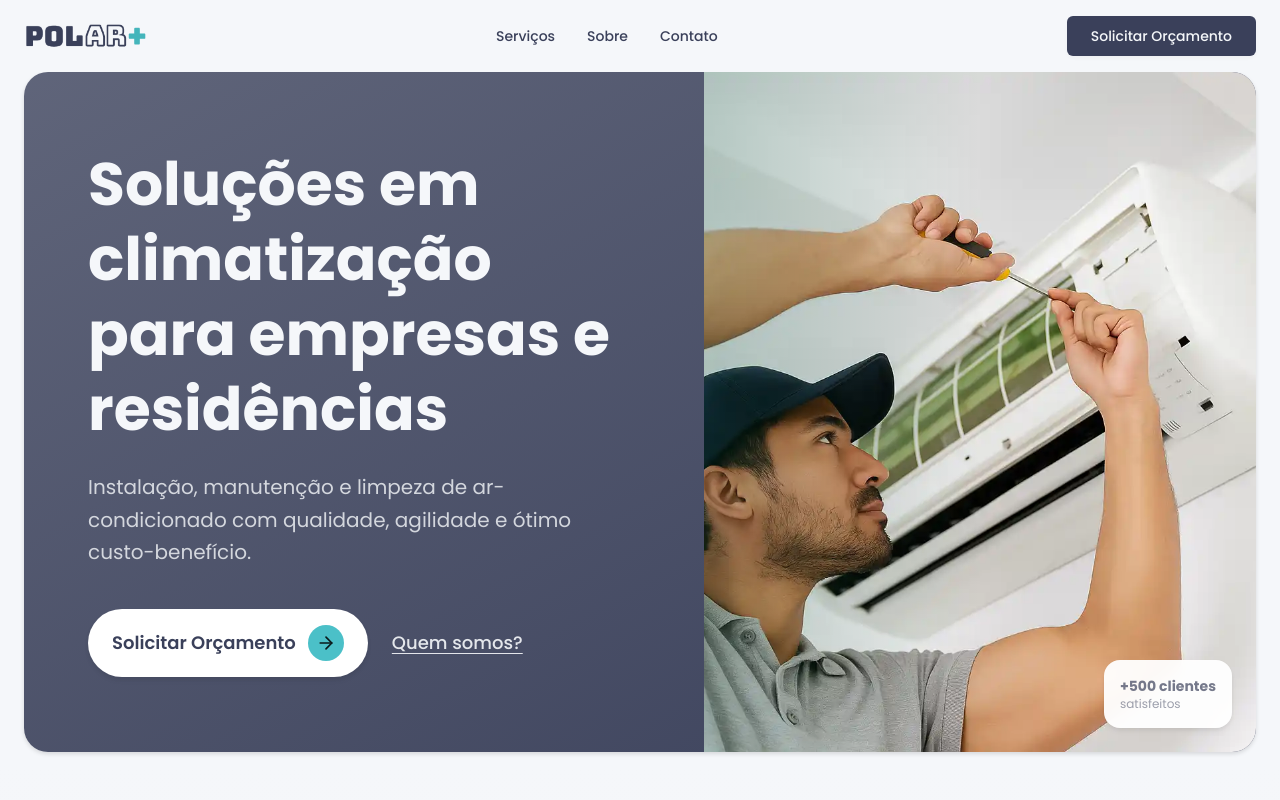
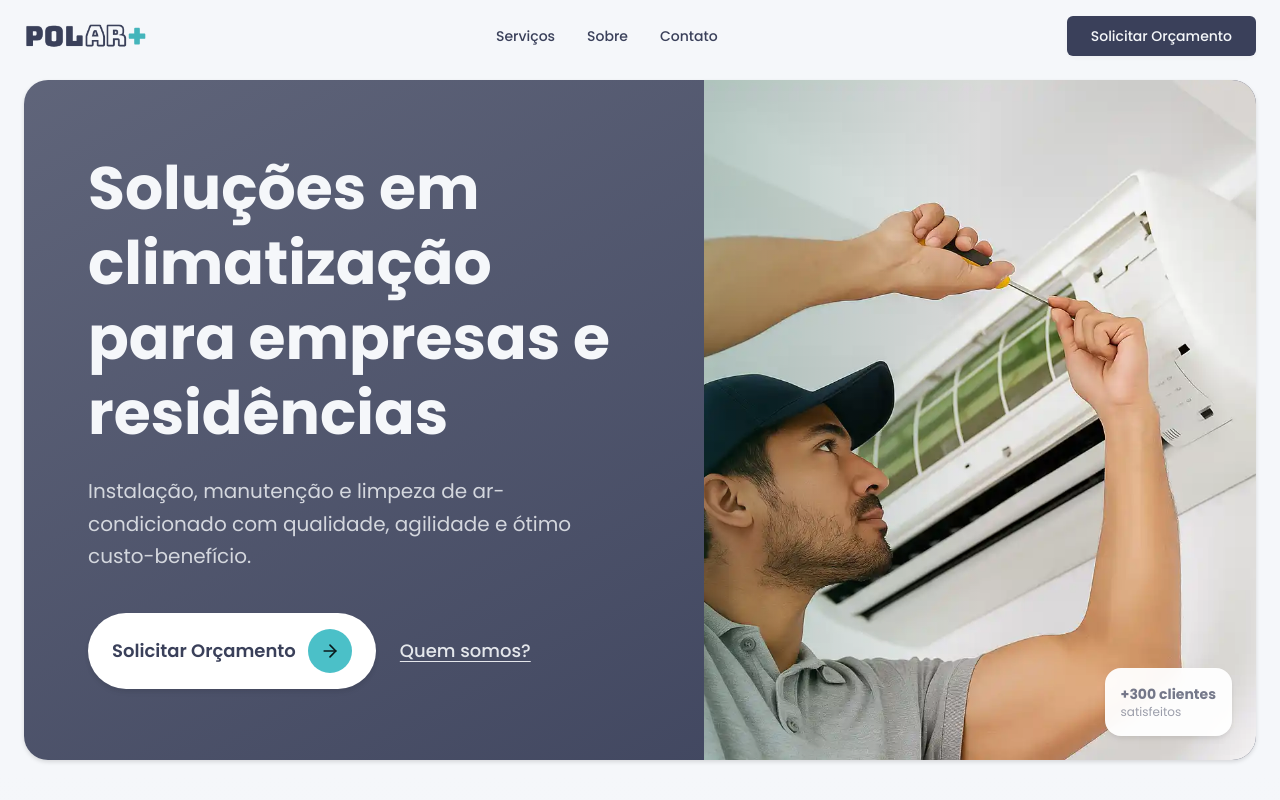
Before and after one commit to JonathanPR0/polarplus-lp, a React (Vite) app: page / in a window 1280 px wide. Shown: the top 800 px of the page. Built offline with nearby package versions, Linux system fonts and the light colour scheme.

Commit message:
refactor: improving ui and animations

```diff
--- a/index.html
+++ b/index.html
@@ -22,7 +22,7 @@
     <meta property="og:url" content="https://polarplus.com.br/" />
     <meta property="og:title" content="Polar Plus - Instalação, Manutenção e Limpeza de Ar Condicionado" />
     <meta property="og:description" content="Serviços profissionais de climatização: instalação, manutenção, reparo e limpeza de ar condicionado para residências e empresas." />
-    <meta property="og:image" content="https://polarplus.com.br/og-img.png" />
+    <meta property="og:image" content="./og-img.png" />
     <meta property="og:image:width" content="1200" />
     <meta property="og:image:height" content="630" />
     <meta property="og:site_name" content="Polar Plus" />
@@ -33,7 +33,7 @@
     <meta property="twitter:url" content="https://polarplus.com.br/" />
     <meta property="twitter:title" content="Polar Plus - Instalação, Manutenção e Limpeza de Ar Condicionado" />
     <meta property="twitter:description" content="Serviços profissionais de climatização: instalação, manutenção, reparo e limpeza de ar condicionado para residências e empresas." />
-    <meta property="twitter:image" content="https://polarplus.com.br/og-img.png" />
+    <meta property="twitter:image" content="./og-img.png" />
     <meta name="twitter:site" content="@polarplus" />
     <meta name="twitter:creator" content="@polarplus" />
 
--- a/src/components/custom/FAQ.tsx
+++ b/src/components/custom/FAQ.tsx
@@ -25,8 +25,7 @@ const FAQ = () => {
         "Aceitamos dinheiro, cartões de crédito, cartões de débito, PIX, transferências bancárias e oferecemos planos de pagamento flexíveis para instalações maiores.",
     },
     {
-      question:
-        "Com que frequência devo fazer manutenção no meu sistema de AC?",
+      question: "Com que frequência devo fazer manutenção no meu sistema de AC?",
       answer:
         "Recomendamos manutenção profissional a cada 6 meses para desempenho ideal e eficiência energética. A manutenção regular previne grandes quebras, estende a vida útil do sistema e mantém a cobertura da garantia.",
     },
@@ -64,7 +63,7 @@ const FAQ = () => {
             initial={{ opacity: 0, scale: 0.9 }}
             whileInView={{ opacity: 1, scale: 1 }}
             viewport={{ once: true }}
-            transition={{ duration: 0.6, delay: 0.1 }}
+            transition={{ duration: 0.3, delay: 0.1 }}
           >
             Perguntas Frequentes
           </motion.h2>
@@ -73,10 +72,9 @@ const FAQ = () => {
             initial={{ opacity: 0, y: 20 }}
             whileInView={{ opacity: 1, y: 0 }}
             viewport={{ once: true }}
-            transition={{ duration: 0.6, delay: 0.2 }}
+            transition={{ duration: 0.3, delay: 0.2 }}
           >
-            Obtenha respostas para perguntas comuns sobre nossos serviços,
-            preços e políticas.
+            Obtenha respostas para perguntas comuns sobre nossos serviços, preços e políticas.
           </motion.p>
         </motion.div>
 
--- a/src/components/custom/Footer.tsx
+++ b/src/components/custom/Footer.tsx
@@ -17,12 +17,12 @@ const Footer = () => {
             <img
               src={polarLogo}
               alt="Polar Plus"
-              className="h-10 w-auto"
+              className="h-10 w-auto cursor-pointer"
               loading="lazy"
+              onClick={() => smoothScroll("hero")}
             />
             <p className="text-muted-foreground mb-4 max-w-xs">
-              Soluções em climatização para empresas e residências, garantindo
-              conforto e bem-estar.
+              Soluções em climatização para empresas e residências, garantindo conforto e bem-estar.
             </p>
           </div>
 
@@ -59,9 +59,7 @@ const Footer = () => {
 
           {/* Contato */}
           <div className="col-span-1">
-            <h3 className="text-lg font-semibold mb-4 text-foreground">
-              Contato
-            </h3>
+            <h3 className="text-lg font-semibold mb-4 text-foreground">Contato</h3>
             <ul className="space-y-3 text-sm">
               <li
                 className="flex items-start gap-2 cursor-pointer"
--- a/src/components/custom/Header.tsx
+++ b/src/components/custom/Header.tsx
@@ -103,9 +103,10 @@ const Header = () => {
             {/* Logo */}
             <div className="flex items-center">
               <img
+                onClick={() => smoothScroll("hero")}
                 src={logoImg}
                 alt="Polar Plus - Logo"
-                className="h-6 w-auto"
+                className="h-6 w-auto cursor-pointer"
               />
             </div>
 
@@ -135,10 +136,7 @@ const Header = () => {
               onClick={() => setIsMenuOpen(!isMenuOpen)}
               aria-label="Toggle menu"
             >
-              <motion.div
-                animate={isMenuOpen ? "open" : "closed"}
-                transition={{ duration: 0.3 }}
-              >
+              <motion.div animate={isMenuOpen ? "open" : "closed"} transition={{ duration: 0.3 }}>
                 {isMenuOpen ? (
                   <motion.div
                     initial={{ rotate: 0 }}
--- a/src/components/custom/Hero.tsx
+++ b/src/components/custom/Hero.tsx
@@ -5,10 +5,7 @@ import img from "../../assets/hero.webp";
 
 export const Hero = () => {
   return (
-    <section
-      className="flex items-center justify-center w-full px-4 md:px-6 pb-2"
-      id="hero"
-    >
+    <section className="flex items-center justify-center w-full px-4 md:px-6 py-2" id="hero">
       <div className="w-full max-w-7xl">
         <motion.div
           className="flex bg-gradient-to-br from-primary/80 to-primary rounded-3xl overflow-hidden shadow-2xl min-h-[85dvh]"
@@ -18,27 +15,27 @@ export const Hero = () => {
         >
           <div className="flex flex-col lg:flex-row">
             {/* Content Section */}
-            <div className="my-auto flex-1 p-6 sm:p-8 md:p-12 lg:p-16 text-primary-foreground relative order-last lg:order-first">
+            <div className="my-auto flex-1 p-6 sm:p-8 md:p-12 lg:p-16 text-primary-foreground relative order-first">
               {/* Main Heading */}
 
               <motion.h1
                 className="text-4xl md:text-5xl lg:text-6xl font-bold leading-tight mb-6"
                 initial={{ opacity: 0, y: 30 }}
                 animate={{ opacity: 1, y: 0 }}
-                transition={{ duration: 0.8, delay: 0.2 }}
+                transition={{ duration: 0.3, delay: 0.1 }}
               >
                 Soluções em climatização para empresas e residências
               </motion.h1>
 
               {/* Subtitle */}
               <motion.p
-                className="text-lg md:text-xl text-primary-foreground/80 leading-relaxed mb-10 max-w-2xl"
+                className="text-lg md:text-xl text-primary-foreground/80 leading-relaxed mb-6 md:mb-10 max-w-2xl"
                 initial={{ opacity: 0, y: 30 }}
                 animate={{ opacity: 1, y: 0 }}
-                transition={{ duration: 0.8, delay: 0.4 }}
+                transition={{ duration: 0.3, delay: 0.2 }}
               >
-                Instalação, manutenção e limpeza de ar-condicionado com
-                qualidade, agilidade e ótimo custo-benefício.
+                Instalação, manutenção e limpeza de ar-condicionado com qualidade, agilidade e ótimo
+                custo-benefício.
               </motion.p>
 
               {/* CTA Buttons */}
@@ -46,17 +43,18 @@ export const Hero = () => {
                 className="flex flex-col sm:flex-row items-start sm:items-center gap-4 sm:gap-6"
                 initial={{ opacity: 0, y: 30 }}
                 animate={{ opacity: 1, y: 0 }}
-                transition={{ duration: 0.8, delay: 0.6 }}
+                transition={{ duration: 0.3, delay: 0.3 }}
               >
                 {/* Primary CTA */}
                 <motion.button
-                  className="group relative bg-white text-primary px-6 py-3 md:px-6 md:py-4 rounded-full font-semibold text-base md:text-lg shadow-lg hover:shadow-xl transition-all duration-300 flex items-center gap-3 w-full sm:w-auto justify-center sm:justify-start"
+                  className="group relative bg-white text-primary px-4 py-2 md:px-6 md:py-4 rounded-full font-semibold text-base md:text-lg shadow-lg hover:shadow-xl transition-all duration-300 flex items-center gap-3 w-full sm:w-auto justify-center sm:justify-start cursor-pointer"
                   whileTap={{ scale: 0.95 }}
                   onClick={() => smoothScroll("contact")}
+                  whileHover={{ scale: 1.02 }}
                 >
                   <span>Solicitar Orçamento</span>
                   <motion.div
-                    className="bg-accent text-accent-foreground p-2 rounded-full over"
+                    className="bg-accent text-accent-foreground p-3 rounded-full over"
                     whileHover={{ rotate: 45 }}
                     transition={{ type: "spring", stiffness: 400, damping: 10 }}
                   >
@@ -66,7 +64,7 @@ export const Hero = () => {
 
                 {/* Secondary CTA */}
                 <motion.button
-                  className="text-primary-foreground/90 hover:text-primary-foreground font-medium text-base md:text-lg underline underline-offset-4 transition-all duration-300 w-full sm:w-auto text-center sm:text-left"
+                  className="text-primary-foreground/90 hover:text-primary-foreground font-medium text-base md:text-lg underline underline-offset-4 transition-all duration-300 w-full sm:w-auto text-center sm:text-left cursor-pointer"
                   whileHover={{ scale: 1.02 }}
                   onClick={() => smoothScroll("about")}
                 >
@@ -77,10 +75,10 @@ export const Hero = () => {
 
             {/* Image Section */}
             <motion.div
-              className="flex-1 relative min-h-[30dvh] sm:min-h-[400px] lg:min-h-[600px] order-first lg:order-last"
+              className="flex-1 relative min-h-[300px] sm:min-h-[400px] lg:min-h-[600px] order-last"
               initial={{ opacity: 0, x: 0 }}
               animate={{ opacity: 1, x: 0 }}
-              transition={{ duration: 0.5, delay: 0.2 }}
+              transition={{ duration: 0.3, delay: 0.2 }}
             >
               <img
                 src={img}
@@ -105,9 +103,7 @@ export const Hero = () => {
                 }}
                 whileHover={{ scale: 1.05, rotate: 2 }}
               >
-                <div className="text-primary/70 font-bold text-xs sm:text-sm">
-                  +500 clientes
-                </div>
+                <div className="text-primary/70 font-bold text-xs sm:text-sm">+300 clientes</div>
                 <div className="text-primary/50 text-xs">satisfeitos</div>
               </motion.div>
             </motion.div>
```
Also changed, not shown: src/components/custom/About.tsx (+11 -15 lines), src/components/custom/ContactUs.tsx (+11 -26 lines), src/components/custom/Services.tsx (+11 -15 lines), src/OG-IMAGE (LIGHT).png (deleted).
